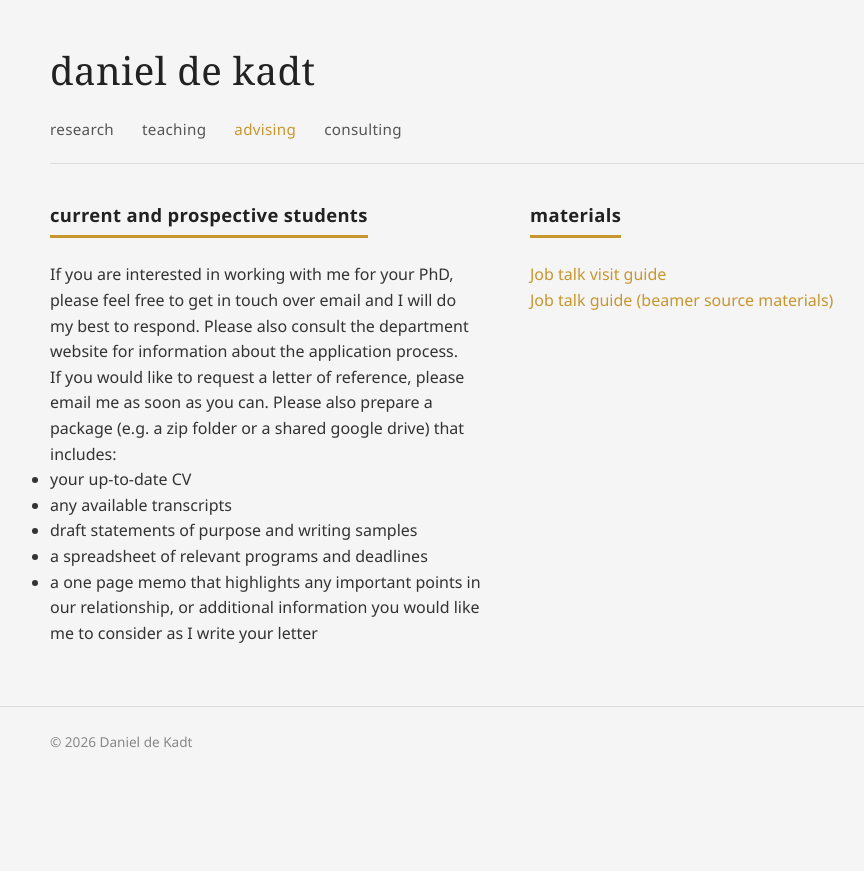
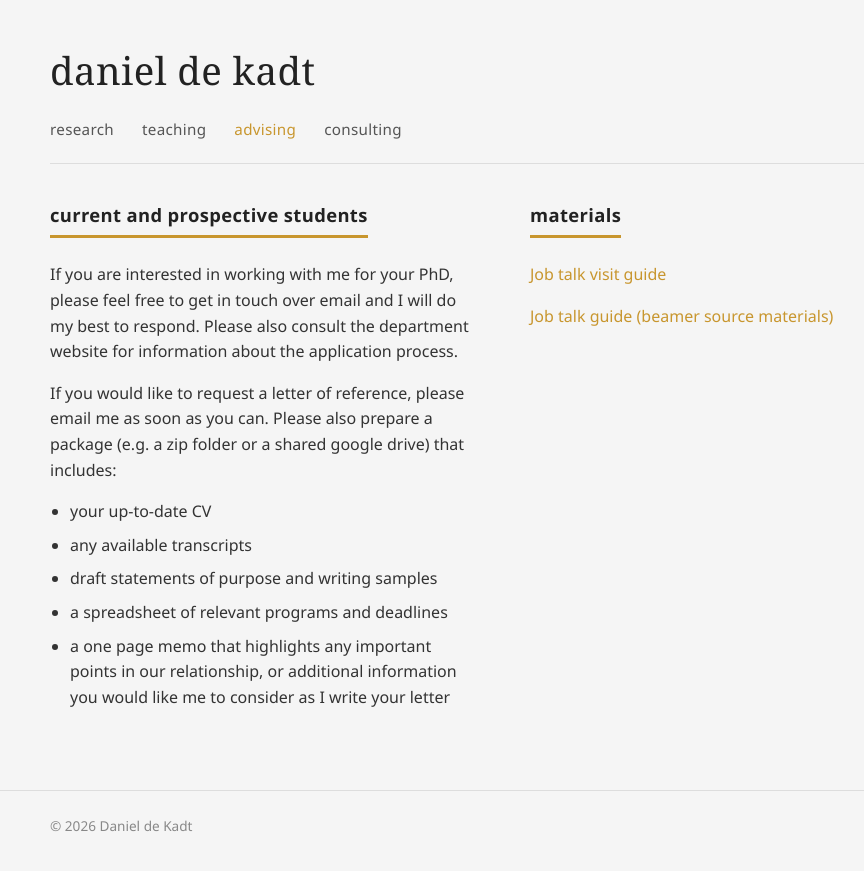
Before and after one commit to ddekadt/ddekadt.github.io, a Jekyll site: the page built from advising.md, in a window 1280 px wide. Shown: the top 871 px of the page, without its empty margins (134-998 px from the left). Built offline with Jekyll 4.4.1, drawn with Linux system fonts in a browser that asks for light colours.

Commit message:
adjusting format

```diff
--- a/css/style.css
+++ b/css/style.css
@@ -144,6 +144,18 @@ h3 {
     align-items: start;
 }
 
+.research-columns p {
+    margin-bottom: 16px;
+}
+
+.research-columns ul {
+    margin: 12px 0 20px 20px;
+}
+
+.research-columns li {
+    margin-bottom: 8px;
+}
+
 /* Paper Entries */
 .paper {
     margin-bottom: 28px;
```
